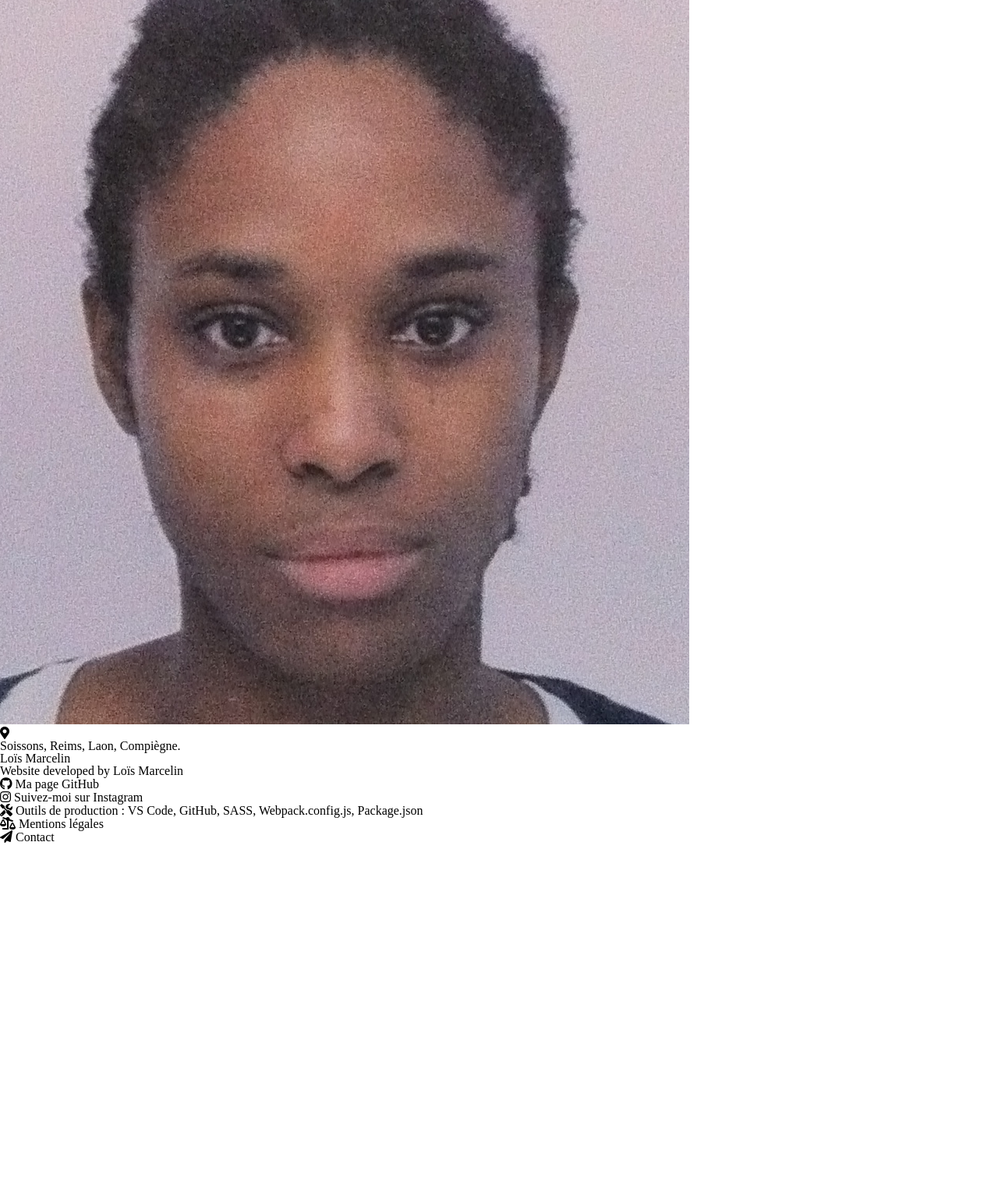
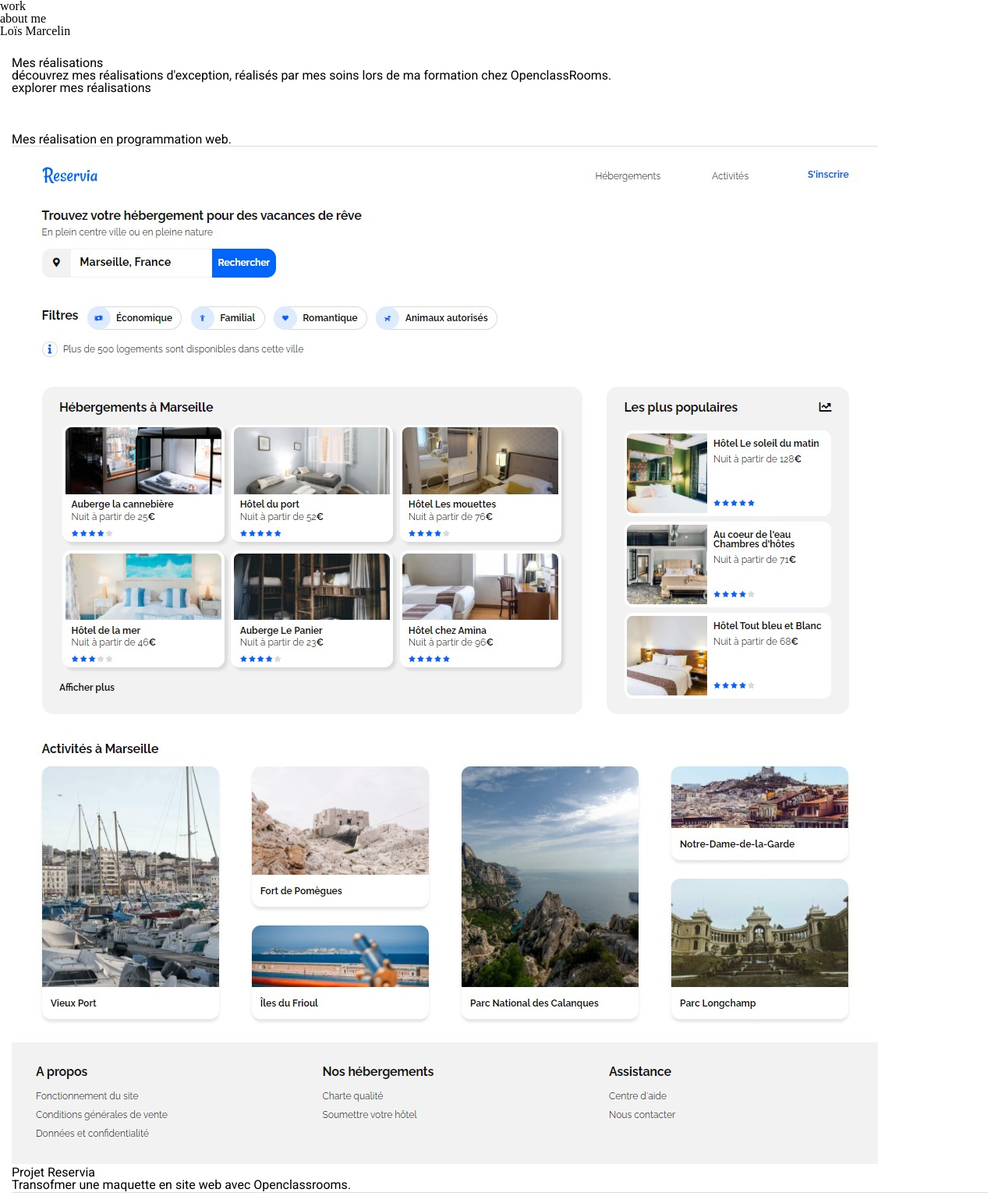
Before and after one commit to Marcelin97/My_personal_portfolio, a website built with webpack: page index.html in a window 1280 px wide. Shown: the top 1543 px of the page at 78% size. Before the commit the page ends 1082 px from the top, so only its background shows below. Built offline with nearby package versions, Linux system fonts and the light colour scheme; files whose address does not match are found by name; a web font is replaced by a local one.

Commit message:
start html for home

```diff
--- a/index.html
+++ b/index.html
@@ -1,21 +1,4 @@
 <!DOCTYPE html>
-<html lang="fr">
-<head>
-    <meta charset="UTF-8">
-    <meta http-equiv="X-UA-Compatible" content="IE=edge">
-    <meta
-        name="desciption"
-        content="Loïs Marcelin, développeur web."
-    />
-    <meta name="viewport" content="width=device-width, initial-scale=1.0">
-    <title>Personal_portfolio</title>
-    <link rel="stylesheet" href="./assets/css/home.css">
-    <!--end of head-->
-</head>
-<body>
-
-</body>
-</html><!DOCTYPE html>
 <html lang="fr">
 <head>
     <meta charset="UTF-8">
@@ -91,19 +74,64 @@
 
   <header>
     <!--page header-->
-
-    <a href="./index.html">
-        <img src="./assets/images/Perso/Ma_photo_lois.png" alt="">
-      </a>
+    <nav>
+      <div class="gallery-title">
+        <a href="./pages/realisation.html">work</a>
+      </div>
       <div>
-        <i class="fas fa-map-marker-alt"></i>
-        <p>Soissons, Reims, Laon, Compiègne.</p>
+        <a href="#">about me</a>
       </div>
-
+    </nav>
+    <div>
+      <a href="./index.html">Loïs Marcelin</a>
+    </div>
   </header>
     <!--en of page header-->
     <!--main-->
 <main>
+
+  <section id="fonction">
+    <h1>Mes réalisations</h1>
+    <p>découvrez mes réalisations d'exception, réalisés par mes soins lors de ma formation chez OpenclassRooms.</p>
+    <a class="btn" href="#realisations">explorer mes réalisations</a>
+  </section>
+  <section id="realisations">
+    <div>
+      <h2>Mes réalisation en programmation web.</h2>
+      <article>
+        <figure>
+          <a href="./pages/realisation.html">
+            <img src="./assets/images/projets/Extrait_maquette_reservia_P2.jpg"
+            alt="Extrait de la maquette 'Reservia'">
+          </a>
+        </figure>
+        <div>
+          <a href="./pages/realisation.html">
+            <div>
+             <h3>Projet Reservia</h3>
+             <p>Transofmer une maquette en site web avec Openclassrooms.</p>
+            </div>
+          </a>
+        </div>
+      </article>
+      <article>
+        <figure>
+          <a href="./pages/realisation.html">
+            <img src="./assets/images/projets/Extrait_maquette_Ohmyfood_P3.jpg"
+            alt="Extrait de la maquette 'Ohmyfood'">
+          </a>
+        </figure>
+        <div>
+          <a href="./pages/realisation.html">
+            <div>
+             <h3>Projet Reservia</h3>
+             <p>Transofmer une maquette en site web avec Openclassrooms.</p>
+            </div>
+          </a>
+        </div>
+      </article>
+    </div>
+  </section>
 
 
 
@@ -111,9 +139,7 @@
 
 
 
-
-
-  </main>
+</main>
     <!--enf of main-->
     <!--footer-->
     <footer>
```
Also changed, not shown: assets/images/projets/Extrait_maquette_Ohmyfood_P3.jpg (added), assets/images/projets/Extrait_maquette_reservia_P2.jpg (added).
